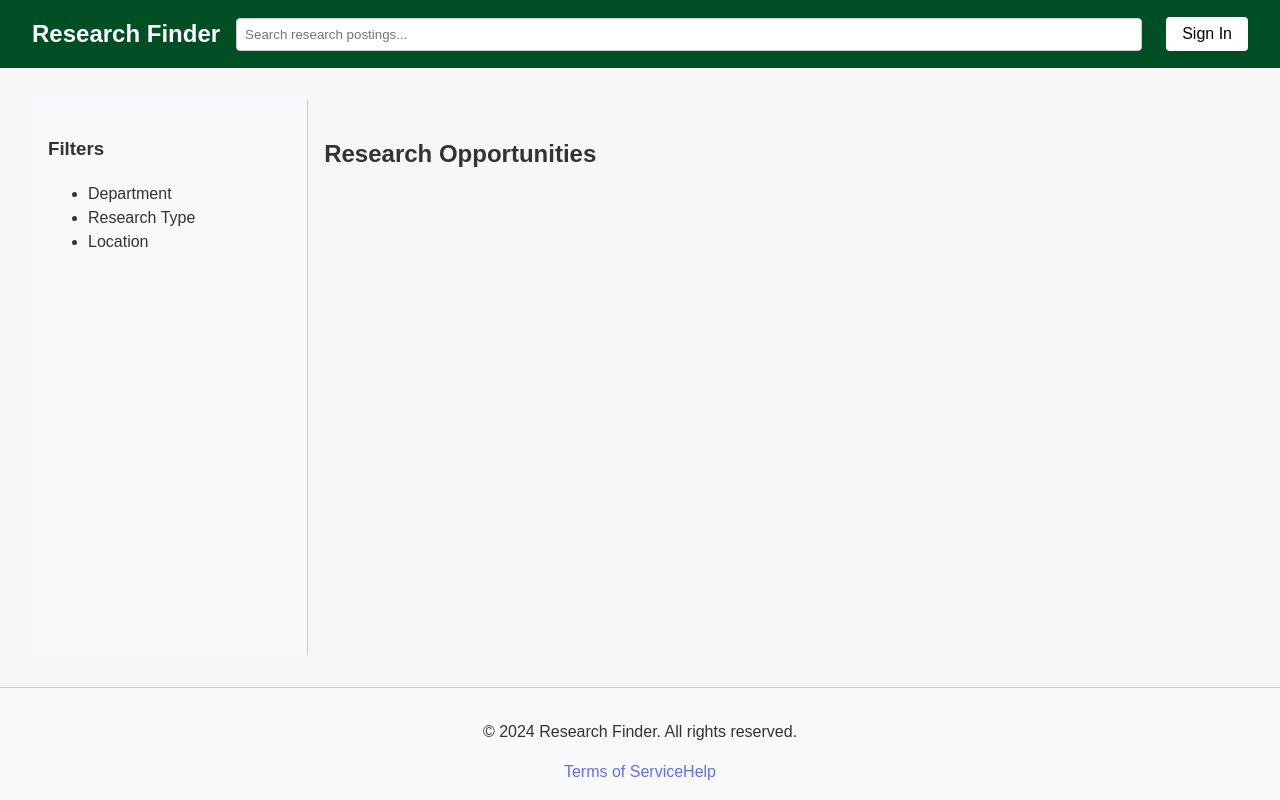
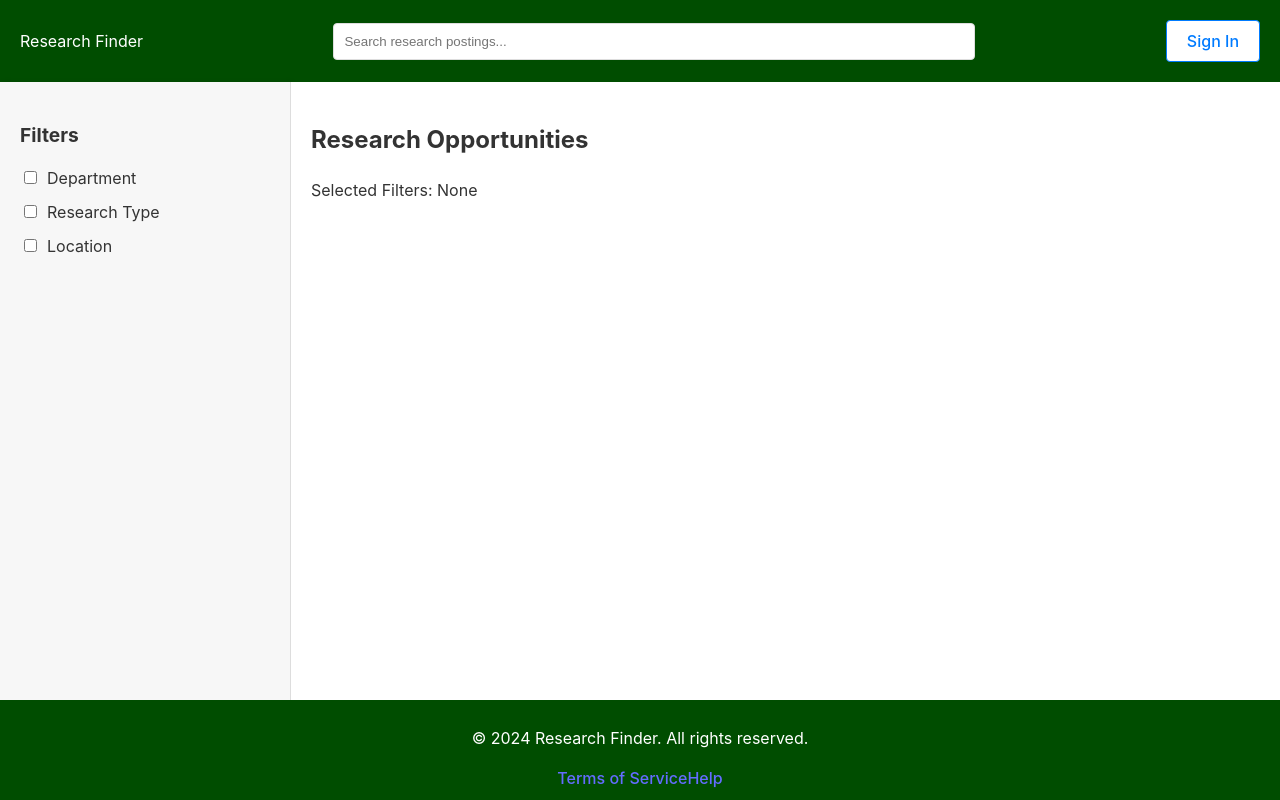
Before and after one commit to Zachary48/Repository1, a React (Vite) app: page / in a window 1280 px wide. Built offline with nearby package versions, Linux system fonts and the light colour scheme; the HTML template or start-up script is replaced by a standard one.

Commit message:
Massive redesign part 3 of 6

```diff
--- a/src/App.jsx
+++ b/src/App.jsx
@@ -7,9 +7,9 @@ function App() {
   return (
     <Router>
       <Routes>
-      <Route path="/" element={<Home />} />
-  <Route path="/signin" element={<Auth />} />
-  <Route path="/register" element={<Auth mode="register" />} />
+        <Route path="/" element={<Home />} />
+        <Route path="/signin" element={<Auth mode="signin" />} />
+        <Route path="/register" element={<Auth mode="register" />} />
       </Routes>
     </Router>
   );
--- a/src/components/Home.css
+++ b/src/components/Home.css
@@ -1,26 +1,3 @@
-/* Home.css */
-
-.sign-in-button {
-  background-color: white; /* White background */
-  color: black; /* Black text */
-  border: 1px solid #ddd; /* Optional: subtle border */
-  padding: 10px 20px;
-  border-radius: 4px;
-  cursor: pointer;
-  font-size: 1rem;
-  transition: background-color 0.2s, color 0.2s;
-}
-
-.sign-in-button:hover {
-  background-color: #f0f0f0; /* Slight hover effect */
-  color: black;
-}
-body {
-    font-family: Arial, sans-serif;
-    margin: 0;
-    padding: 0;
-  }
-
 .home-container {
   display: flex;
   flex-direction: column;
@@ -31,71 +8,52 @@ body {
   display: flex;
   justify-content: space-between;
   align-items: center;
-    padding: 1rem 2rem;
-    background-color: #004F24; /* UNT green */
-    color: white;
-  }
-
-  .logo {
-    font-size: 1.5rem;
-    font-weight: bold;
+  padding: 20px;
+  background-color: #004d00; /* Dark green background */
+  color: white; /* White text for contrast */
 }
 
 .search-bar {
-    flex: 1;
-    margin: 0 1rem;
-    padding: 0.5rem;
-    border: 1px solid #ccc;
+  width: 50%;
+  padding: 10px;
   border-radius: 4px;
+  border: 1px solid #ddd;
 }
-
 .header-buttons .btn {
-    margin-left: 0.5rem;
-    padding: 0.5rem 1rem;
-    border: none;
+  padding: 10px 20px;
+  background-color: white;
+  color: #007bff;
+  border: 1px solid #007bff;
   border-radius: 4px;
   cursor: pointer;
 }
 
-  .btn-primary {
-    background-color: #007BFF;
-    color: white;
-  }
-
-  .btn-secondary {
-    background-color: #6c757d;
+.header-buttons .btn:hover {
+  background-color: #0056b3;
   color: white;
 }
 
 .main-content {
   display: flex;
   flex: 1;
-    padding: 2rem;
 }
 
 .sidebar {
-    width: 20%;
-    background-color: #f8f9fa;
-    padding: 1rem;
-    border-right: 1px solid #ccc;
+  width: 250px;
+  padding: 20px;
+  background-color: #f7f7f7;
+  border-right: 1px solid #ddd;
 }
 
 .postings-container {
   flex: 1;
-    padding: 1rem;
-  }
-
-  .posting {
-    border: 1px solid #ccc;
-    border-radius: 4px;
-    padding: 1rem;
-    margin-bottom: 1rem;
-    background-color: #fff;
+  padding: 20px;
+  background-color: #ffffff;
 }
 
 .home-footer {
   text-align: center;
-    padding: 1rem;
-    background-color: #f8f9fa;
-    border-top: 1px solid #ccc;
+  padding: 10px;
+  background-color: #004d00; /* Dark green background */
+  color: white; /* White text */
 }
--- a/src/components/Home.jsx
+++ b/src/components/Home.jsx
@@ -1,9 +1,26 @@
-import React from 'react';
+import React, { useState } from 'react';
 import './Home.css';
 import { useNavigate } from 'react-router-dom'; // Import useNavigate
+import SidebarFilter from './SidebarFilter'; // Import SidebarFilter component
 
 function Home() {
   const navigate = useNavigate(); // Initialize navigate function
+  const [selectedFilters, setSelectedFilters] = useState([]); // State for selected filters
+
+  const filters = [
+    { label: 'Department', value: 'department' },
+    { label: 'Research Type', value: 'researchType' },
+    { label: 'Location', value: 'location' },
+  ];
+
+  // Function to handle filter changes
+  const handleFilterChange = (filterValue) => {
+    setSelectedFilters((prevFilters) =>
+      prevFilters.includes(filterValue)
+        ? prevFilters.filter((f) => f !== filterValue) // Remove filter if already selected
+        : [...prevFilters, filterValue] // Add new filter
+    );
+  };
 
   return (
     <div className="home-container">
@@ -16,7 +33,6 @@ function Home() {
           className="search-bar"
         />
         <div className="header-buttons">
-          {/* Add onClick to navigate to /signin */}
           <button
             className="btn sign-in-button"
             onClick={() => navigate('/signin')}
@@ -28,20 +44,14 @@ function Home() {
 
       {/* Main Content */}
       <div className="main-content">
-        {/* Sidebar */}
-        <aside className="sidebar">
-          <h3>Filters</h3>
-          <ul>
-            <li>Department</li>
-            <li>Research Type</li>
-            <li>Location</li>
-          </ul>
-        </aside>
+        {/* Sidebar with filters */}
+        <SidebarFilter filters={filters} onFilterChange={handleFilterChange} />
 
         {/* Research Postings */}
         <div className="postings-container">
           <h2>Research Opportunities</h2>
-          {/* Content goes here */}
+          <p>Selected Filters: {selectedFilters.join(', ') || 'None'}</p>
+          {/* Add content dynamically based on selectedFilters */}
         </div>
       </div>
 
--- /dev/null
+++ b/src/components/SidebarFilter.css
@@ -0,0 +1,30 @@
+.sidebar {
+    background-color: #f7f7f7;
+    padding: 20px;
+    width: 250px;
+    border-right: 1px solid #ddd;
+    box-shadow: 2px 0 5px rgba(0, 0, 0, 0.1);
+  }
+
+  .sidebar h3 {
+    font-size: 1.2rem;
+    margin-bottom: 10px;
+  }
+
+  .sidebar ul {
+    list-style-type: none;
+    padding: 0;
+  }
+
+  .sidebar li {
+    margin: 10px 0;
+  }
+
+  .sidebar input[type='checkbox'] {
+    margin-right: 10px;
+  }
+
+  .sidebar label {
+    font-size: 1rem;
+    cursor: pointer;
+  }
--- /dev/null
+++ b/src/components/SidebarFilter.jsx
@@ -0,0 +1,26 @@
+import React from 'react';
+import './SidebarFilter.css'; // Add styles for the sidebar
+
+const SidebarFilter = ({ filters, onFilterChange }) => {
+  return (
+    <aside className="sidebar">
+      <h3>Filters</h3>
+      <ul>
+        {filters.map((filter, index) => (
+          <li key={index}>
+            <label>
+              <input
+                type="checkbox"
+                value={filter.value}
+                onChange={() => onFilterChange(filter.value)}
+              />
+              {filter.label}
+            </label>
+          </li>
+        ))}
+      </ul>
+    </aside>
+  );
+};
+
+export default SidebarFilter;
```
Lines whose indentation alone changed are shown as unchanged.
